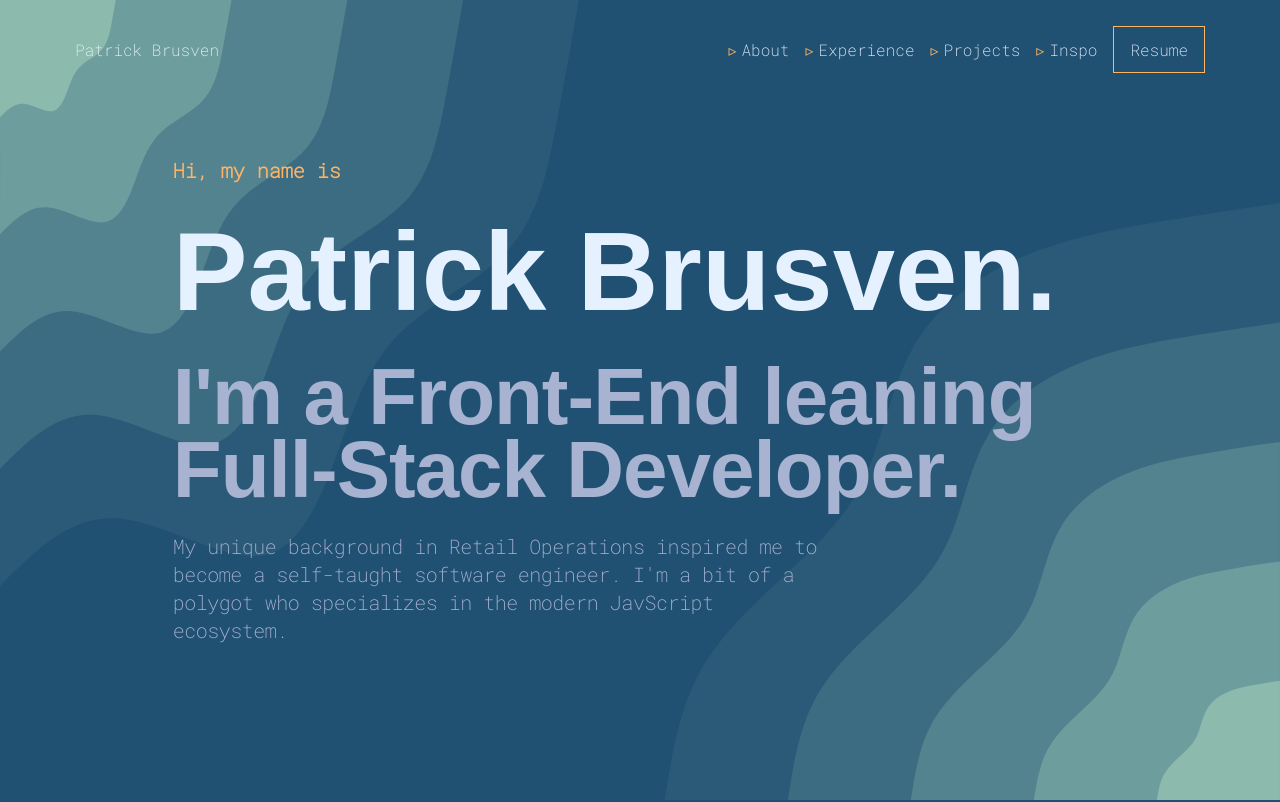
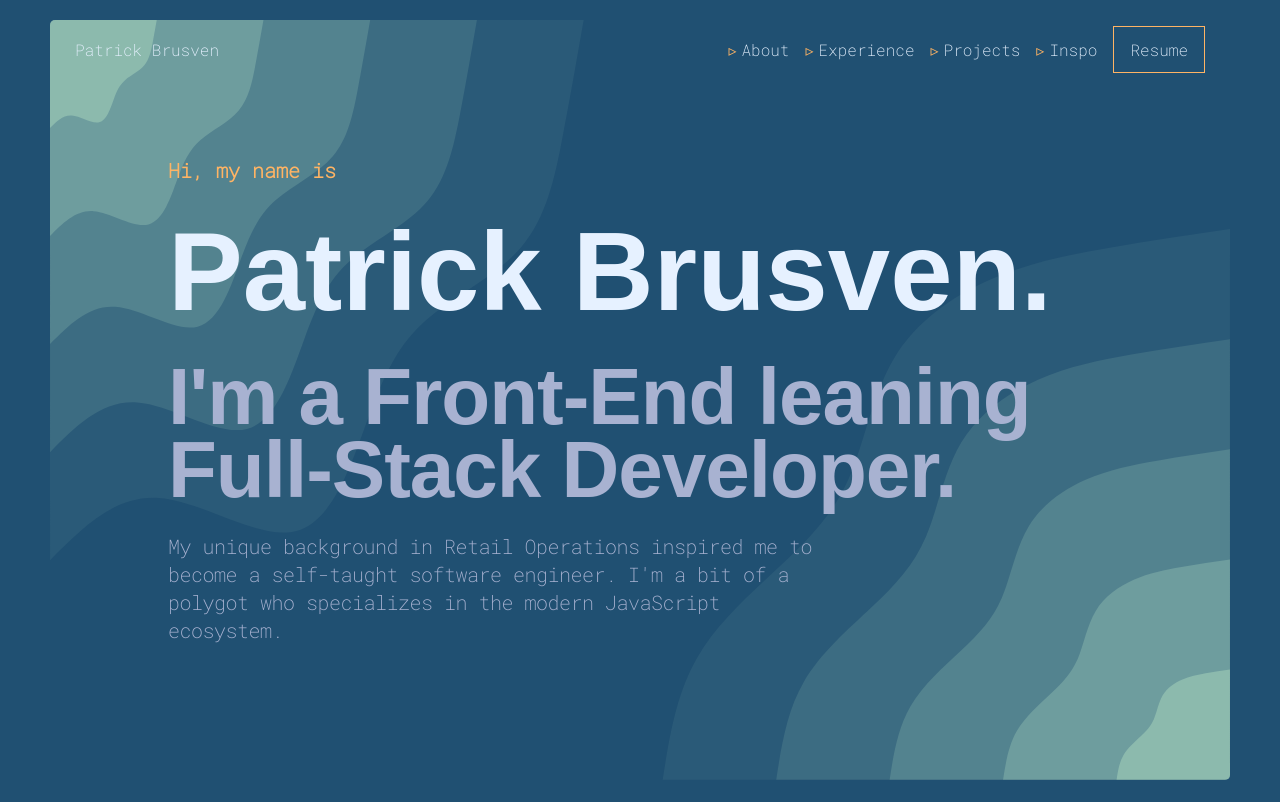
Before and after one commit to patrickbrusven/profile-v3, a React (Create React App) app: page / in a window 1280 px wide. Shown: the top 802 px of the page. Built offline with nearby package versions, Linux system fonts and the light colour scheme; a web font is replaced by a local one.

Commit message:
moved background blobs to card and updated styles

```diff
--- a/src/App.js
+++ b/src/App.js
@@ -1,22 +1,12 @@
 import HeroSection from "./HeroSection";
 import NavBar from "./NavBar";
 import AboutSection from "./AboutSection";
-import UpperLeftBlob from "./UpperLeftBlob";
-import LowerRightBLob from "./LowerRightBlob";
 import ExperienceSection from "./ExperienceSection";
 
 function App() {
   return (
     <div className="App">
       <NavBar />
-      <div className="background-blobs">
-        <UpperLeftBlob
-          wrapperClass={"background-blobs--upper-left"}
-        ></UpperLeftBlob>
-        <LowerRightBLob
-          wrapperClass={"background-blobs--lower-right"}
-        ></LowerRightBLob>
-      </div>
       <HeroSection />
       <div className="container">
         <AboutSection />
--- a/src/App.scss
+++ b/src/App.scss
@@ -20,26 +20,6 @@ body {
 .App {
   font-family: var(--fontFamilyHeading);
   position: relative;
-}
-
-.background-blobs {
-  position: absolute;
-  height: 100vh;
-  width: 100vw;
-  path {
-    transition: opacity 300ms var(--easing);
-    opacity: 0.3;
-  }
-  &--upper-left {
-    position: absolute;
-    top: 0px;
-    left: 0px;
-  }
-  &--lower-right {
-    position: absolute;
-    bottom: 0px;
-    right: 0px;
-  }
 }
 
 .nav-bar {
@@ -124,7 +104,12 @@ body {
 }
 
 .container {
-  // margin: 10% 20%;
+  display: flex;
+  justify-content: center;
+  align-items: center;
+  height: 100vh;
+  width: 100vw;
+  padding: 0px 50px;
 }
 
 .relative-wrapper {
@@ -135,13 +120,11 @@ body {
   position: relative;
   justify-content: center;
   display: flex;
-  min-height: 100vh;
-  min-width: 100vw;
   overflow: hidden;
+  height: 95vh;
+  border-radius: 5px;
   &__content {
-    position: absolute;
-    height: 100%;
-    width: 73%;
+    padding: 10%;
     color: #ffb464;
     display: flex;
     flex-direction: column;
@@ -150,6 +133,25 @@ body {
     text-align: left;
     p {
       max-width: 70%;
+    }
+  }
+  .background-blobs {
+    position: absolute;
+    height: 100%;
+    width: 100%;
+    path {
+      transition: opacity 300ms var(--easing);
+      opacity: 0.3;
+    }
+    &--upper-left {
+      position: absolute;
+      top: 0px;
+      left: 0px;
+    }
+    &--lower-right {
+      position: absolute;
+      bottom: 0px;
+      right: 0px;
     }
   }
 }
--- a/src/HeroSection.jsx
+++ b/src/HeroSection.jsx
@@ -1,5 +1,6 @@
 import { useEffect, useRef } from "react";
-// import CornerBlobs from "./CornerBlobs";
+import UpperLeftBlob from "./UpperLeftBlob";
+import LowerRightBLob from "./LowerRightBlob";
 
 function HeroSection() {
   const content = useRef();
@@ -14,7 +15,7 @@ function HeroSection() {
     <p className="content-text">
       My unique background in Retail Operations inspired me to become a
       self-taught software engineer. I'm a bit of a polygot who specializes in
-      the modern JavScript ecosystem.
+      the modern JavaScript ecosystem.
     </p>
   );
 
@@ -33,9 +34,12 @@ function HeroSection() {
   }, []);
 
   return (
-    <>
+    <div className="container">
       <div className="hero-card">
-        {/* <CornerBlobs wrapperClass={"hero-card__background"}></CornerBlobs> */}
+        <div className="background-blobs">
+          <UpperLeftBlob wrapperClass={"background-blobs--upper-left"} />
+          <LowerRightBLob wrapperClass={"background-blobs--lower-right"} />
+        </div>
         <div ref={content} className="hero-card__content">
           {items.map((item, i) => (
             <span
@@ -48,7 +52,7 @@ function HeroSection() {
           ))}
         </div>
       </div>
-    </>
+    </div>
   );
 }
 
```
